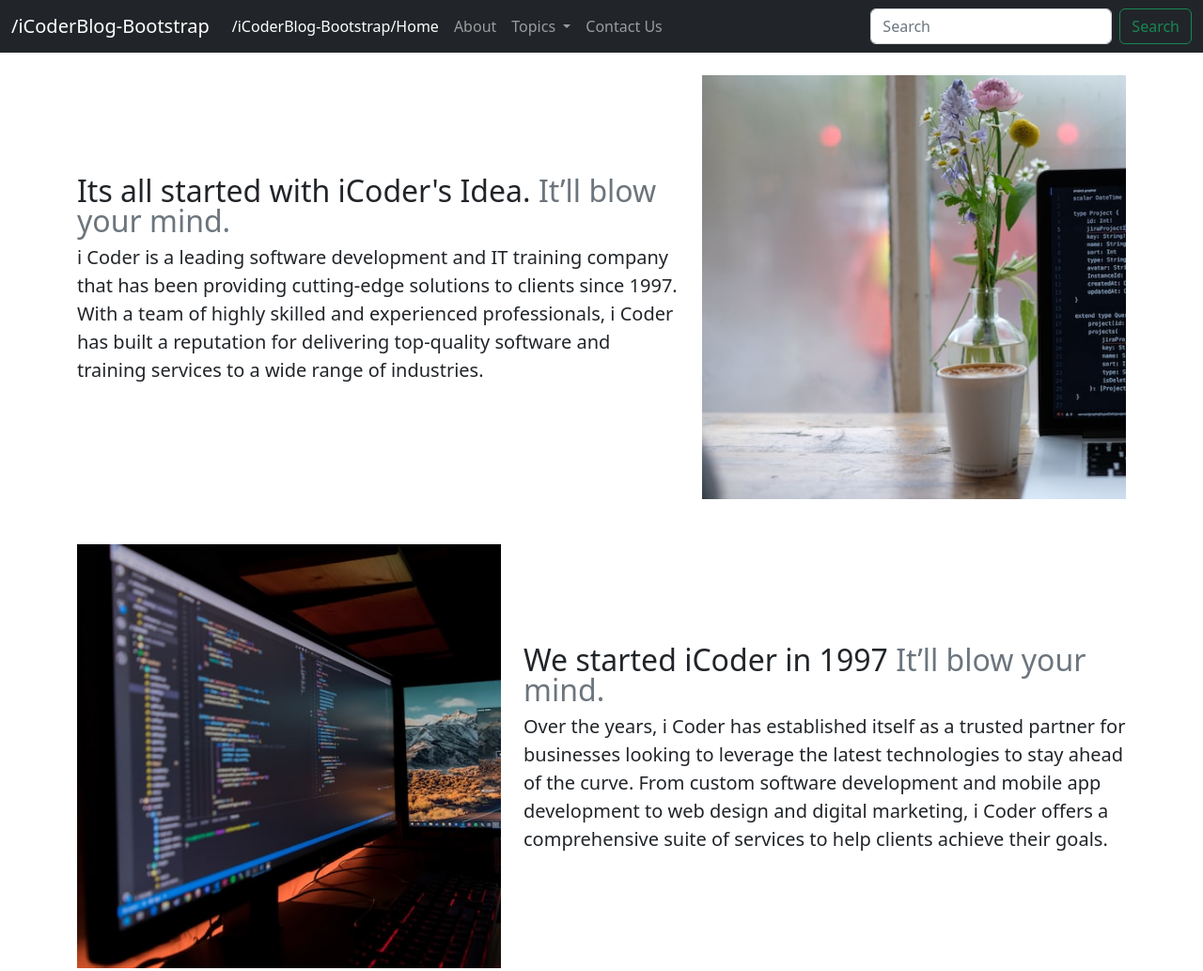
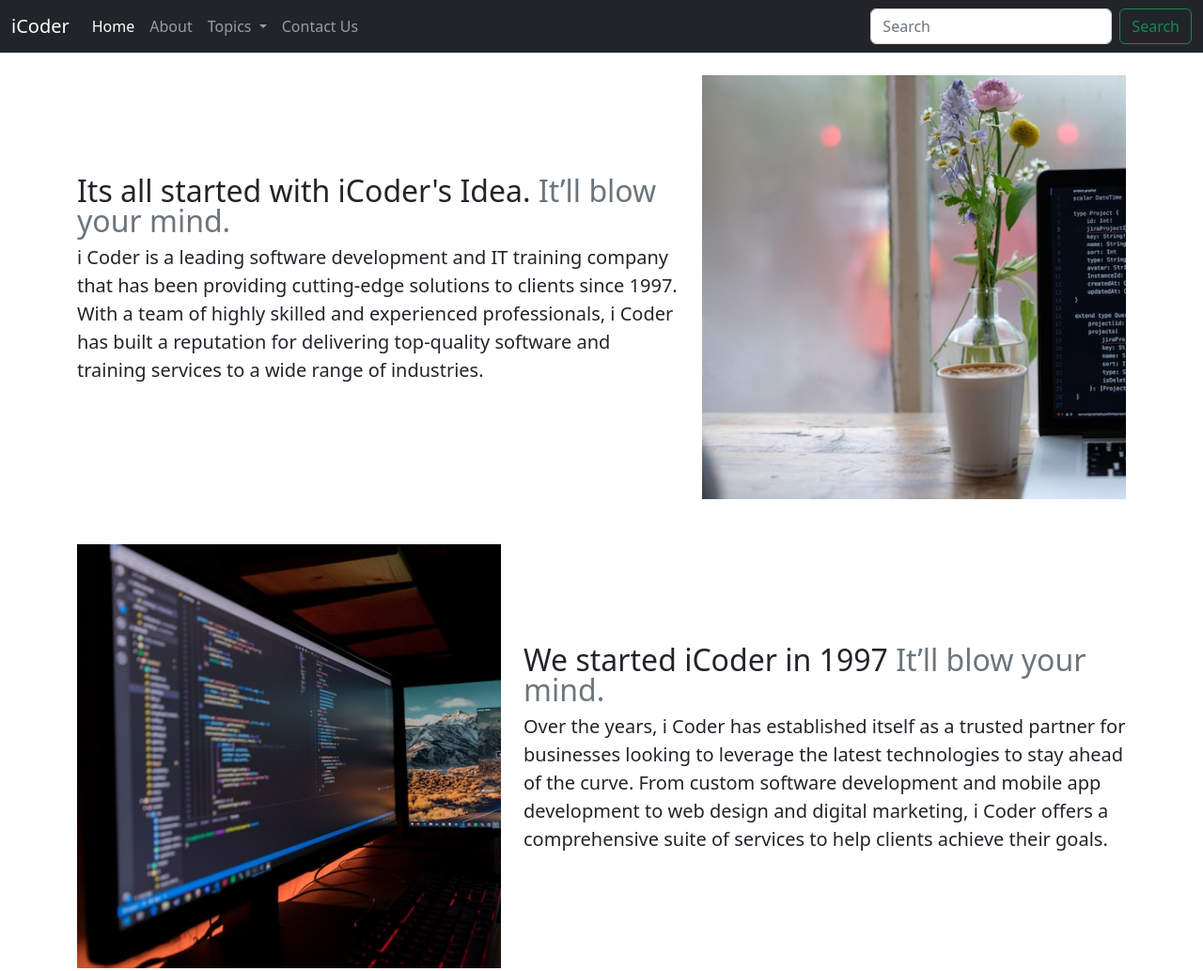
Before and after one commit to iamAbhi24/iCoderBlog-Bootstrap, a plain HTML site: page about.html in a window 1280 px wide. Shown: the top 1033 px of the page at 94% size. Drawn offline with nearby package versions, Linux system fonts and the light colour scheme.

Commit message:
Update about.html

```diff
--- a/about.html
+++ b/about.html
@@ -12,10 +12,10 @@
 <body>
 
 
-    <!-- /Adding navigation bar  -->
+   <!-- /Adding navigation bar  -->
     <nav class="navbar navbar-expand-lg navbar-dark bg-dark">
         <div class="container-fluid">
-            <a class="navbar-brand" href="#">/iCoderBlog-Bootstrap</a>
+            <a class="navbar-brand" href="#">iCoder</a>
             <button class="navbar-toggler" type="button" data-bs-toggle="collapse"
                 data-bs-target="#navbarSupportedContent" aria-controls="navbarSupportedContent" aria-expanded="false"
                 aria-label="Toggle navigation">
@@ -24,10 +24,10 @@
             <div class="collapse navbar-collapse" id="navbarSupportedContent">
                 <ul class="navbar-nav me-auto mb-2 mb-lg-0">
                     <li class="nav-item">
-                        <a class="nav-link active" aria-current="page" href="/">/iCoderBlog-Bootstrap/Home</a>
+                        <a class="nav-link active" aria-current="page" href="/iCoderBlog-Bootstrap/Home">Home</a>
                     </li>
                     <li class="nav-item">
-                        <a class="nav-link " aria-current="page" href="/iCoderBlog-Bootstrap/About.html">About</a>
+                        <a class="nav-link " aria-current="page" href="/iCoderBlog-Bootstrap/about.html">About</a>
                     </li>
                     <li class="nav-item dropdown">
                         <a class="nav-link dropdown-toggle" href="#" role="button" data-bs-toggle="dropdown"
@@ -45,7 +45,7 @@
                         </ul>
                     </li>
                     <li class="nav-item">
-                        <a class="nav-link " aria-current="page" href="/iCoderBlog-Bootstrap/Contact.html">Contact Us</a>
+                        <a class="nav-link " aria-current="page" href="/iCoderBlog-Bootstrap/contact.html">Contact Us</a>
                     </li>
 
                 </ul>
@@ -57,7 +57,6 @@
         </div>
     </nav>
     <!-- Ending of the Navigation bar -->
-
 
     <div class="container ">
         <div class="row featurette d-flex justify-content-center align-items-center">
```
